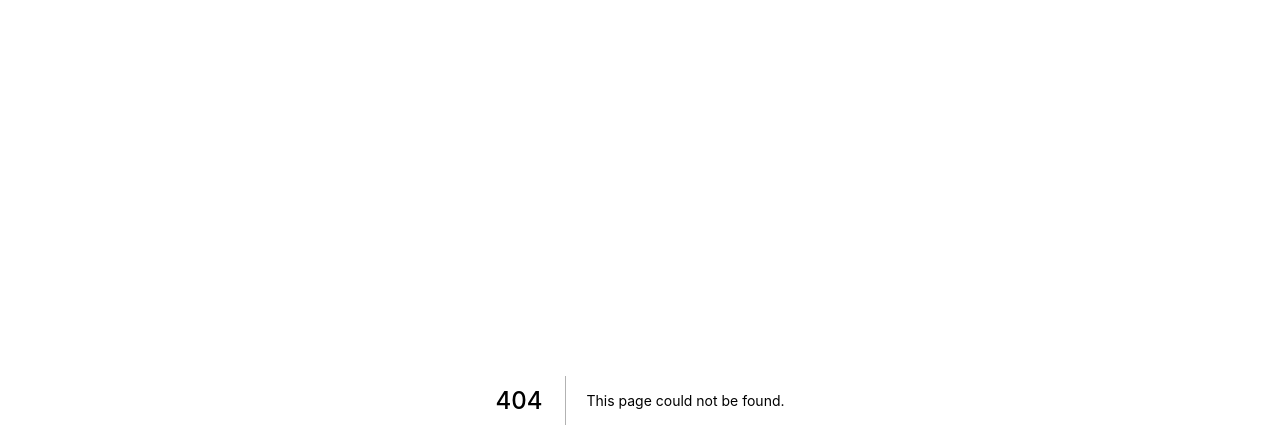
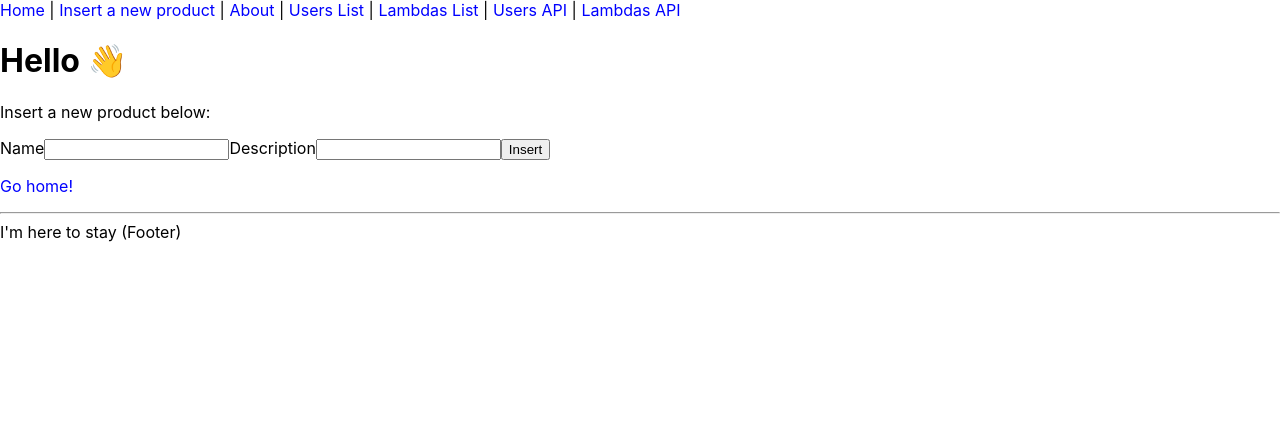
Before and after one commit to OmicronSwe/FrontEnd-EmporioLambda, a Next.js app: page /products/insert in a window 1280 px wide. Before the commit this address had no page. Shown: the top 448 px of the page. Built offline with nearby package versions, Linux system fonts and the light colour scheme.

Commit message:
Creata pagina con il form di inserimento di un prodotto

```diff
--- a/components/layout.tsx
+++ b/components/layout.tsx
@@ -18,6 +18,10 @@ const Layout = ({ children, title = "This is the default title" }: Props) => (
       <nav>
         <Link href="/">
           <a>Home</a>
+        </Link>{" "}
+        |{" "}
+        <Link href="/products/insert">
+          <a>Insert a new product</a>
         </Link>{" "}
         |{" "}
         <Link href="/about">
--- /dev/null
+++ b/pages/products/insert.tsx
@@ -0,0 +1,43 @@
+import Link from "next/link"
+import Layout from "../../components/layout"
+
+export default function InsertProduct() {
+
+    const sendProduct = async event => {
+        event.preventDefault();
+        const res = await fetch(
+            'https://wom28o1ly9.execute-api.eu-central-1.amazonaws.com/local/product',
+            {
+              body: JSON.stringify({
+                name: document.getElementById("name").nodeValue,
+                description: document.getElementById("description").nodeValue
+              }),
+              headers: {
+                'Content-Type': 'application/json'
+              },
+              method: 'POST'
+            }
+          )
+
+          //const result = await res.json();
+          //console.log(result);
+    }
+
+    return (
+    <Layout title="Insert Product">
+        <h1>Hello 👋 </h1>
+        <p>Insert a new product below:</p>
+        <form onSubmit={sendProduct}>
+            <label htmlFor="name">Name</label>
+            <input id="name" name="name" type="text" autoComplete="Name of the product" required />
+            <label htmlFor="description">Description</label>
+            <input id="description" name="description" type="text" autoComplete="Description of the product" required />
+            <button type="submit">Insert</button>
+        </form>
+        <p>
+        <Link href="/">
+            <a>Go home!</a>
+        </Link>
+        </p>
+    </Layout> )
+}
```
